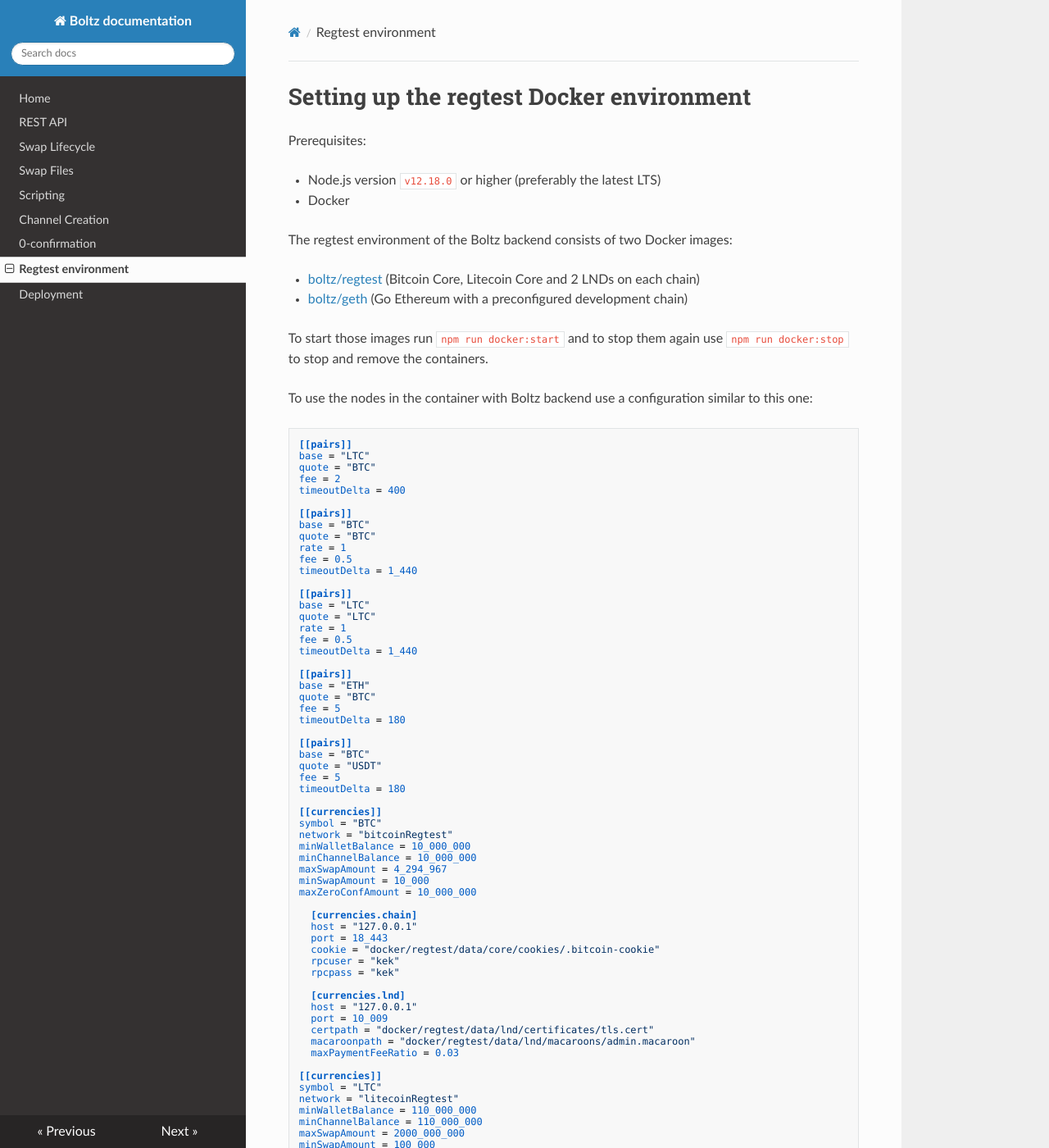
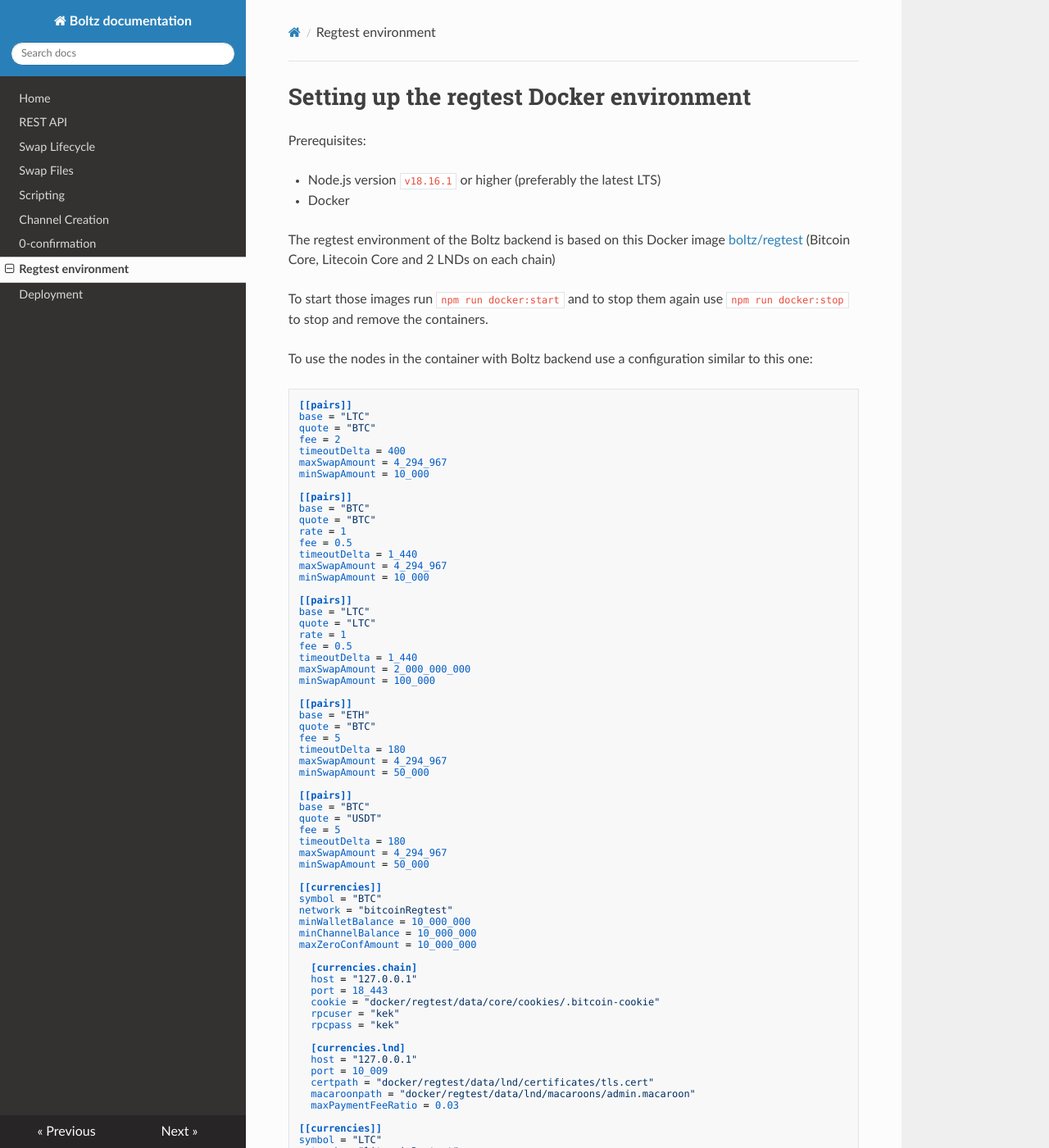
Before and after one commit to BoltzExchange/boltz-backend, an MkDocs documentation site: the page built from docs/regtest.md, in a window 1280 px wide and 1400 px high. Shown: the whole window at 82% size. Built offline with MkDocs 1.6.1, drawn with Linux system fonts in a browser that asks for light colours; nearby versions of some CDN libraries; some of the changed text lies outside the part shown.

```diff
--- a/docs/deployment.md
+++ b/docs/deployment.md
@@ -4,7 +4,7 @@ Deploying the Boltz backend has to be done with great care since it will have fu
 
 Prerequisites:
 
-* The latest Node.js LTS release (`v16.13.1` as of writing this)
+* The latest Node.js LTS release (`v18.16.1` as of writing this)
 * `rsync` (needed to compile the TypeScript code)
 
 The Boltz backend requires a synced Bitcoin Core or Litecoin Core instance to connect to the Bitcoin or Litecoin chain. These nodes need to:
@@ -99,11 +99,17 @@ base = "LTC"
 quote = "BTC"
 timeoutDelta = 400
 
+maxSwapAmount = 10_000_000
+minSwapAmount = 10_000
+
 [[pairs]]
 base = "BTC"
 quote = "BTC"
 rate = 1
 timeoutDelta = 400
+
+maxSwapAmount = 10_000_000
+minSwapAmount = 10_000
 
 # Alternatively, the timeouts of swaps of a pair can be set like this
 #  [pairs.timeoutDelta]
@@ -120,6 +126,9 @@ fee = 0.5
 swapInFee = 0.2
 timeoutDelta = 300
 
+maxSwapAmount = 1_000_000_000
+minSwapAmount = 100_000
+
 # The array "currencies" configures the chain and LND clients for the "pairs"
 # Not configuring the LND client is possible but will cause that chain not to support Lightning
 # The values are pretty self explainatory apart from: "minWalletBalance" and "minChannelBalance" which trigger
--- a/docs/regtest.md
+++ b/docs/regtest.md
@@ -2,13 +2,10 @@
 
 Prerequisites:
 
-* Node.js version `v12.18.0` or higher (preferably the latest LTS)
+* Node.js version `v18.16.1` or higher (preferably the latest LTS)
 * Docker
 
-The regtest environment of the Boltz backend consists of two Docker images:
-
-* [boltz/regtest](https://hub.docker.com/r/boltz/regtest) (Bitcoin Core, Litecoin Core and 2 LNDs on each chain)
-* [boltz/geth](https://hub.docker.com/r/boltz/geth) (Go Ethereum with a preconfigured development chain)
+The regtest environment of the Boltz backend is based on this Docker image [boltz/regtest](https://hub.docker.com/r/boltz/regtest) (Bitcoin Core, Litecoin Core and 2 LNDs on each chain)
 
 To start those images run `npm run docker:start` and to stop them again use `npm run docker:stop` to stop and remove the containers.
 
@@ -20,6 +17,8 @@ base = "LTC"
 quote = "BTC"
 fee = 2
 timeoutDelta = 400
+maxSwapAmount = 4_294_967
+minSwapAmount = 10_000
 
 [[pairs]]
 base = "BTC"
@@ -27,6 +26,8 @@ quote = "BTC"
 rate = 1
 fee = 0.5
 timeoutDelta = 1_440
+maxSwapAmount = 4_294_967
+minSwapAmount = 10_000
 
 [[pairs]]
 base = "LTC"
@@ -34,26 +35,30 @@ quote = "LTC"
 rate = 1
 fee = 0.5
 timeoutDelta = 1_440
+maxSwapAmount = 2_000_000_000
+minSwapAmount = 100_000
 
 [[pairs]]
 base = "ETH"
 quote = "BTC"
 fee = 5
 timeoutDelta = 180
+maxSwapAmount = 4_294_967
+minSwapAmount = 50_000
 
 [[pairs]]
 base = "BTC"
 quote = "USDT"
 fee = 5
 timeoutDelta = 180
+maxSwapAmount = 4_294_967
+minSwapAmount = 50_000
 
 [[currencies]]
 symbol = "BTC"
 network = "bitcoinRegtest"
 minWalletBalance = 10_000_000
 minChannelBalance = 10_000_000
-maxSwapAmount = 4_294_967
-minSwapAmount = 10_000
 maxZeroConfAmount = 10_000_000
 
   [currencies.chain]
@@ -75,8 +80,6 @@ symbol = "LTC"
 network = "litecoinRegtest"
 minWalletBalance = 110_000_000
 minChannelBalance = 110_000_000
-maxSwapAmount = 2000_000_000
-minSwapAmount = 100_000
 maxZeroConfAmount = 0
 
   [currencies.chain]
```
Also changed, not shown: other parts of docs/deployment.md (+0 -4 lines), other parts of docs/regtest.md (+0 -10 lines).
